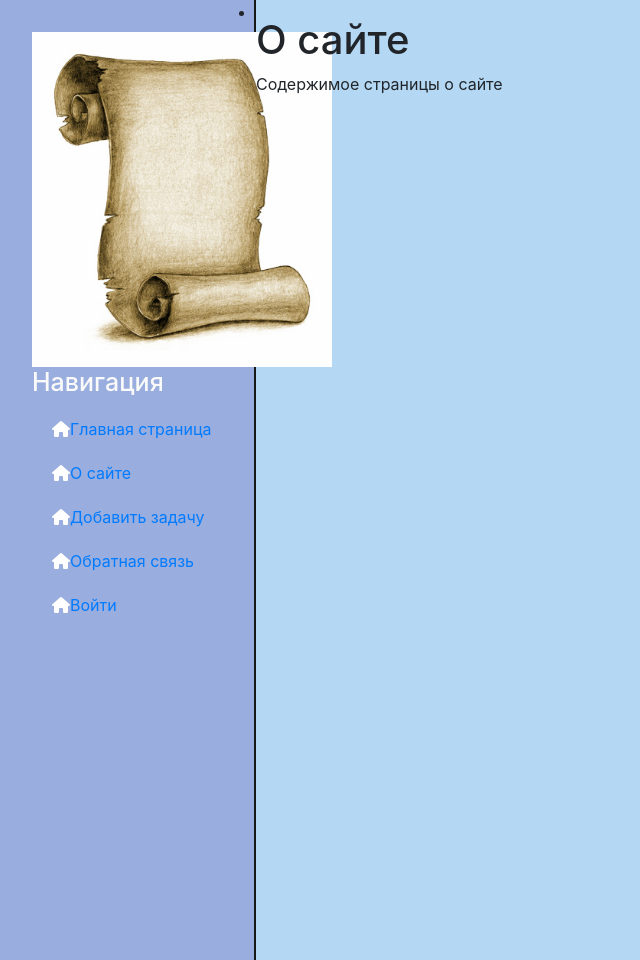
After one commit to blt1305/TMS, a Django app: page /about/ in a window 1280 px wide. The commit adds this page. Shown: the whole page, without its empty margins (0-640 px from the left). Run offline with Django 4.2, Linux system fonts and the light colour scheme.

Commit message:
Добавлены страницы к приложению. Прописаны URL-адреса в шаблонах.

```diff
--- a/tms/tms/urls.py
+++ b/tms/tms/urls.py
@@ -19,5 +19,5 @@ from django.urls import path, include
 
 urlpatterns = [
     path('admin/', admin.site.urls),
-    path('todos/', include('todos.urls'))
+    path('', include('todos.urls'))
 ]
--- /dev/null
+++ b/tms/todos/templates/about.html
@@ -0,0 +1,7 @@
+{% extends 'base_form.html' %}
+
+{% block content %}
+
+    <h1>{{ title }}</h1>
+<p>Содержимое страницы о сайте </p>
+{% endblock %}
--- a/tms/todos/templates/base_form.html
+++ b/tms/todos/templates/base_form.html
@@ -16,22 +16,28 @@
         <img src="{% static 'todos/images/svitok.jpg' %}" class="image"/>
         <h3>Навигация</h3>
         <ul>
-            <a href=""><li><i class="fa-solid fa-house"></i>Главная (Пока не работает)</li> </a>
-            <a href=""><li><i class="fa-solid fa-house"></i>Про нас (Пока не работает)</li></a>
+             {% for m in menu %}
+                {% if not forloop.last %}
+                    <li><i class="fa-solid fa-house"></i><a href={% url m.url_name %}>{{m.title}}</a>  </li>
+                {% else %}
+                    <li class = 'last'><i class="fa-solid fa-house"></i><a href={% url m.url_name %}>{{m.title}}</a></li>
+                {% endif %}
+            {% endfor %}
         </ul>
     </aside>
+
     <main>
         {% block mainmenu %}
-            <ul>
-                {% for m in menu %}
-                    <li> {{ m }} </li>
-                {% endfor %}
-            </ul>
+            <div class="header">
+                <ul id="mainmenu" class="mainmenu">
+                <li class="logo"><a href="{% url 'todos' %}"><div class="logo"></div></a></li>
+                 </ul>
+            </div>
         {% endblock mainmenu %}
     </main>
+
 {% block content %}
 {% endblock content %}
 
-
 </body>
 </html>
--- a/tms/todos/templates/todos.html
+++ b/tms/todos/templates/todos.html
@@ -6,6 +6,7 @@
 
 <h3><a href="https://pomodoro-tracker.com/?lang=ru">Техника Pomodoro</a></h3>
 <script src="script.js"></script>
+
 {% for todo in todos %}
 <div class={{todo.block}}>
     <h4>{{todo.author}}</h4>
--- a/tms/todos/urls.py
+++ b/tms/todos/urls.py
@@ -3,7 +3,10 @@ from django.urls import path
 
 urlpatterns = [
     path('', views.todos, name="todos"),
-    path('todo/', views.home_todos),
-    path('todo/<int:todo_id>/', views.get_todo),
-    path('addtask/', views.add_task)
+    path('todo/', views.home_todos, name = 'home_todos'),
+    path('todo/<int:todo_id>/', views.get_todo, name="todo"),
+    path('addtask/', views.add_task, name="add_task"),
+    path('about/', views.about, name = 'about'),
+    path('contact/', views.contact, name = 'contact'),
+    path('login/', views.login, name = 'login')
 ]
--- a/tms/todos/views.py
+++ b/tms/todos/views.py
@@ -23,9 +23,23 @@ TODOS = [
         'block': 'block3'
     },
 ]
+
+menu = [
+    {'title':'Главная страница', 'url_name': 'todos'},
+    {'title':'О сайте', 'url_name': 'about'},
+    {'title':'Добавить задачу', 'url_name':'add_task'},
+    {'title':'Обратная связь', 'url_name':'contact'},
+    {'title':'Войти','url_name':'login'}
+]
+
+
 def todos(request):
     todos = Todo.objects.all()
-    return render(request, 'todos.html', {'title': 'Список дел', 'todos': todos})
+    context = {
+        'todos': todos,
+        'title': 'Главная страница',
+        'menu': menu}
+    return render(request, 'todos.html', context=context)
 
 
 def home_todos(request):
@@ -53,4 +67,20 @@ def get_todo(request, todo_id):
 
 def add_task(request):
     form = AddTaskForm()
-    return render(request, 'add_task.html', {'form': form, 'title': 'Добавление задачи'})
+    context = {
+        'form': form,
+        'title': 'Добавление задачи',
+        'menu': menu}
+    return render(request, 'add_task.html', context=context)
+
+
+def about(request):
+    return render (request, 'about.html', {'menu': menu, 'title': 'О сайте'})
+
+
+def contact(request):
+    return render (request, 'contact.html', {'menu': menu, 'title': 'Обратная связь'})
+
+
+def login(request):
+    return render(request, 'login.html', {'menu': menu, 'title': 'Войти'})
```
Also changed, not shown: tms/todos/templates/contact.html (added, +7 -0 lines), tms/todos/templates/login.html (added, +7 -0 lines), 1 other file.
